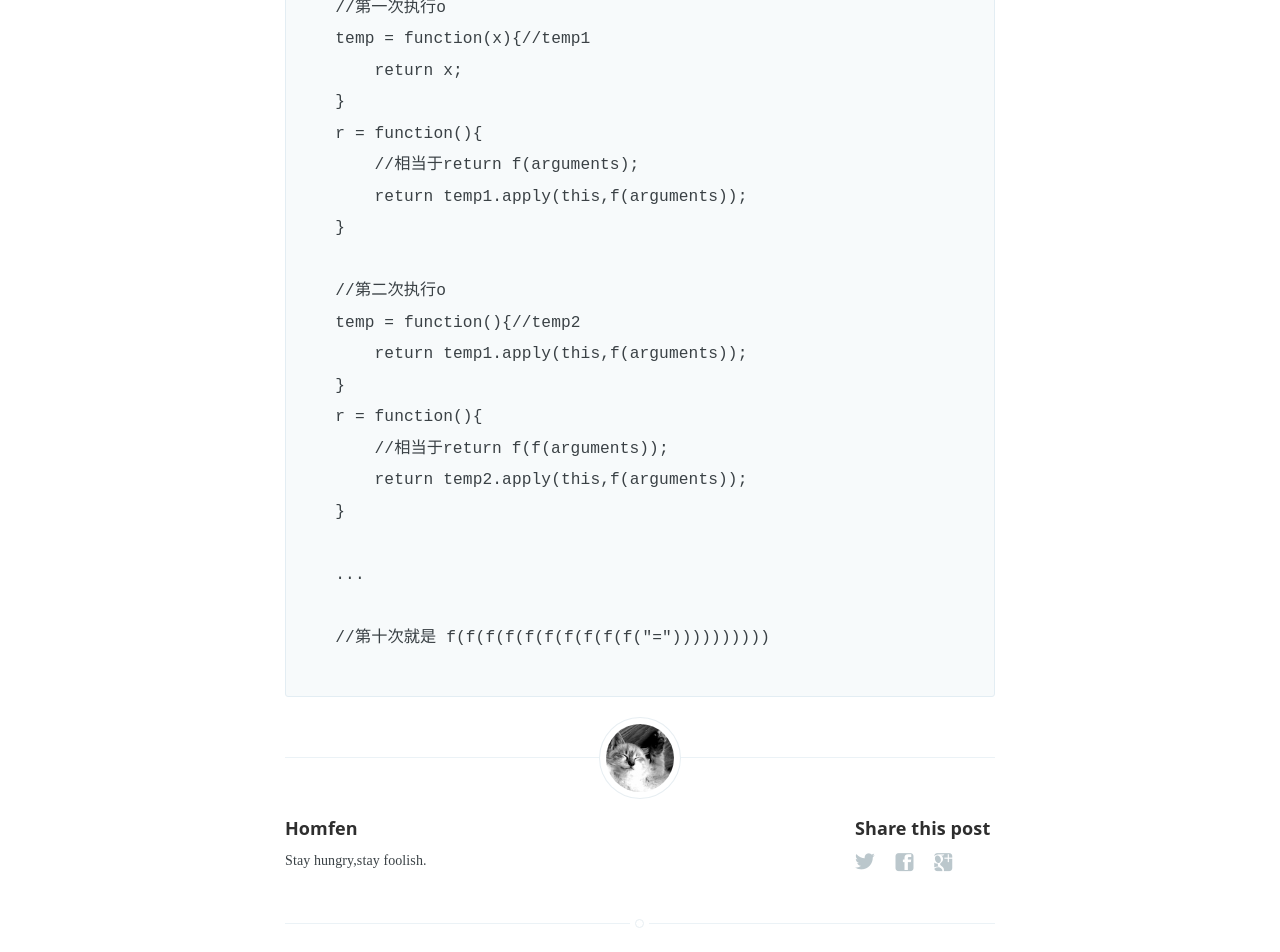
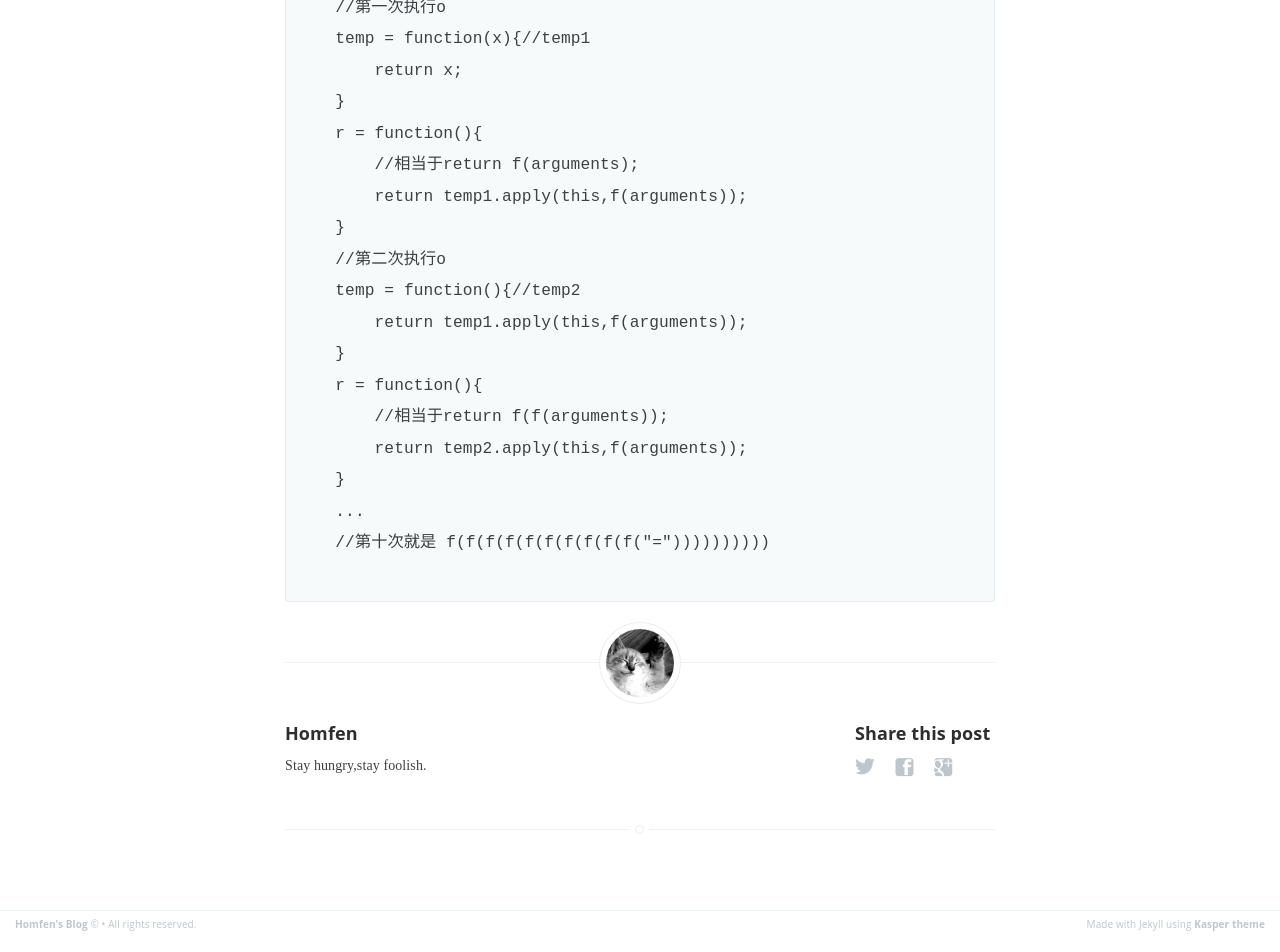
Before and after one commit to homfen/homfen.github.io, a Jekyll site: the page built from _posts/2014-12-09-Apply-&-Call.markdown, in a window 1280 px wide. Shown: the part 2943-3895 px from the top of the page. Built offline with Jekyll 4.4.1, drawn with Linux system fonts in a browser that asks for light colours; Markdown is read by kramdown in place of the engine named in the settings.

Commit message:
add & edit

```diff
--- a/_posts/2014-12-09-Apply-&-Call.markdown
+++ b/_posts/2014-12-09-Apply-&-Call.markdown
@@ -65,7 +65,7 @@
 </code>
 </pre>
 这段代码的执行结果如下图：
-<img src="http://homfen.flynotions.com/typecho/usr/uploads/2014/12/3793065623.png"/>
+<img src="../assets/images/article/3793065623.png"/>
 
 第一遍看的时候可能有点晕，没关系，来分析下。首先，关键的一点，这里用到了闭包，在函数o内部，r是一个全局变量，temp是一个局部变量，把temp指向r指向的函数，之后把r指向另一个新建的函数，在这个函数内部又调用了temp。所以，只要这个r没有被删除，局部变量temp就会一直留在内存中。明白了这一点，接下去理解起来就轻松多了。
 <pre>
@@ -78,7 +78,6 @@
         //相当于return f(arguments);
         return temp1.apply(this,f(arguments));
     }
-
     //第二次执行o
     temp = function(){//temp2
         return temp1.apply(this,f(arguments));
@@ -87,9 +86,7 @@
         //相当于return f(f(arguments));
         return temp2.apply(this,f(arguments));
     }
-
     ...
-
     //第十次就是 f(f(f(f(f(f(f(f(f(f("="))))))))))
 </code>
 </pre>
```
Also changed, not shown: assets/images/article/3793065623.png (added).
